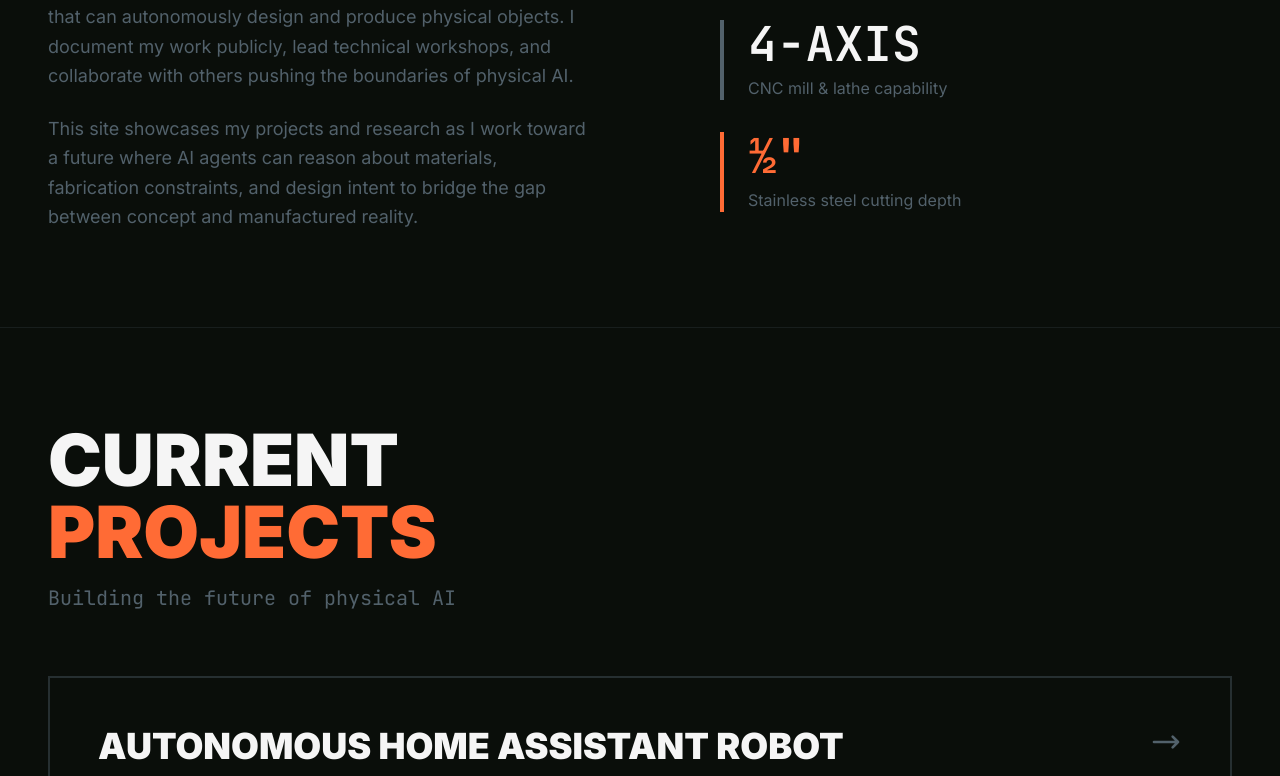
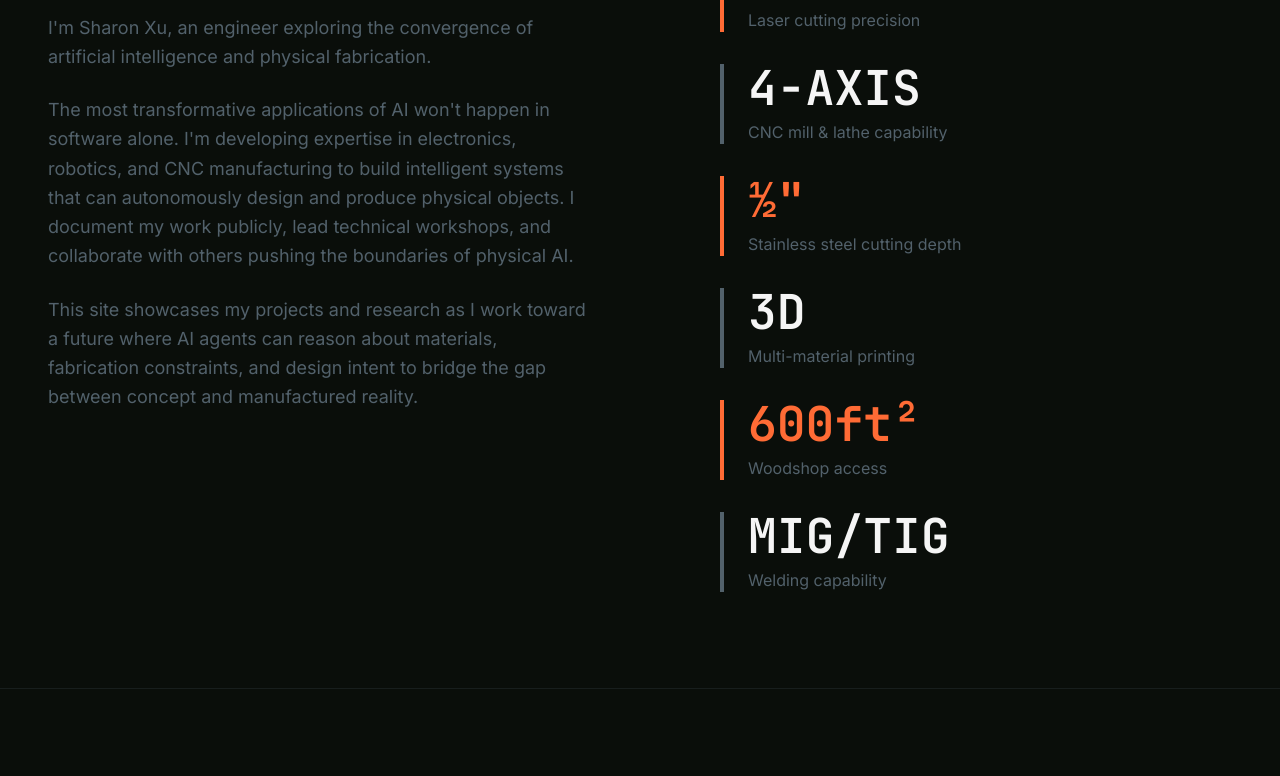
Before and after one commit to sharonxu/breaking-cad, a React (Vite) app: page / in a window 1280 px wide. Shown: the part 1313-2089 px from the top of the page. Built offline with nearby package versions, Linux system fonts and the light colour scheme.

Commit message:
Add Manufacturing Capabilities header and expand tools list
- Add 'MANUFACTURING CAPABILITIES' header above stats
- Add 3D printing, 600ft² woodshop, and MIG/TIG welding
- Tools based on Brooklyn Spark makerspace equipment

```diff
--- a/src/components/About.jsx
+++ b/src/components/About.jsx
@@ -46,6 +46,9 @@ function About({ scrollY }) {
                 className="w-64 h-64 object-cover border-4 border-machine-orange"
               />
             </div>
+
+            <h3 className="text-2xl font-black mb-6 text-machine-orange font-mono">MANUFACTURING CAPABILITIES</h3>
+
             <div className="border-l-4 border-machine-orange pl-6">
               <div className="text-5xl font-black font-mono mb-2 text-machine-orange">0.02mm</div>
               <div className="text-steel">Laser cutting precision</div>
@@ -58,6 +61,18 @@ function About({ scrollY }) {
               <div className="text-5xl font-black font-mono mb-2 text-machine-orange">½"</div>
               <div className="text-steel">Stainless steel cutting depth</div>
             </div>
+            <div className="border-l-4 border-steel pl-6">
+              <div className="text-5xl font-black font-mono mb-2">3D</div>
+              <div className="text-steel">Multi-material printing</div>
+            </div>
+            <div className="border-l-4 border-machine-orange pl-6">
+              <div className="text-5xl font-black font-mono mb-2 text-machine-orange">600ft²</div>
+              <div className="text-steel">Woodshop access</div>
+            </div>
+            <div className="border-l-4 border-steel pl-6">
+              <div className="text-5xl font-black font-mono mb-2">MIG/TIG</div>
+              <div className="text-steel">Welding capability</div>
+            </div>
           </div>
         </div>
       </div>
```
